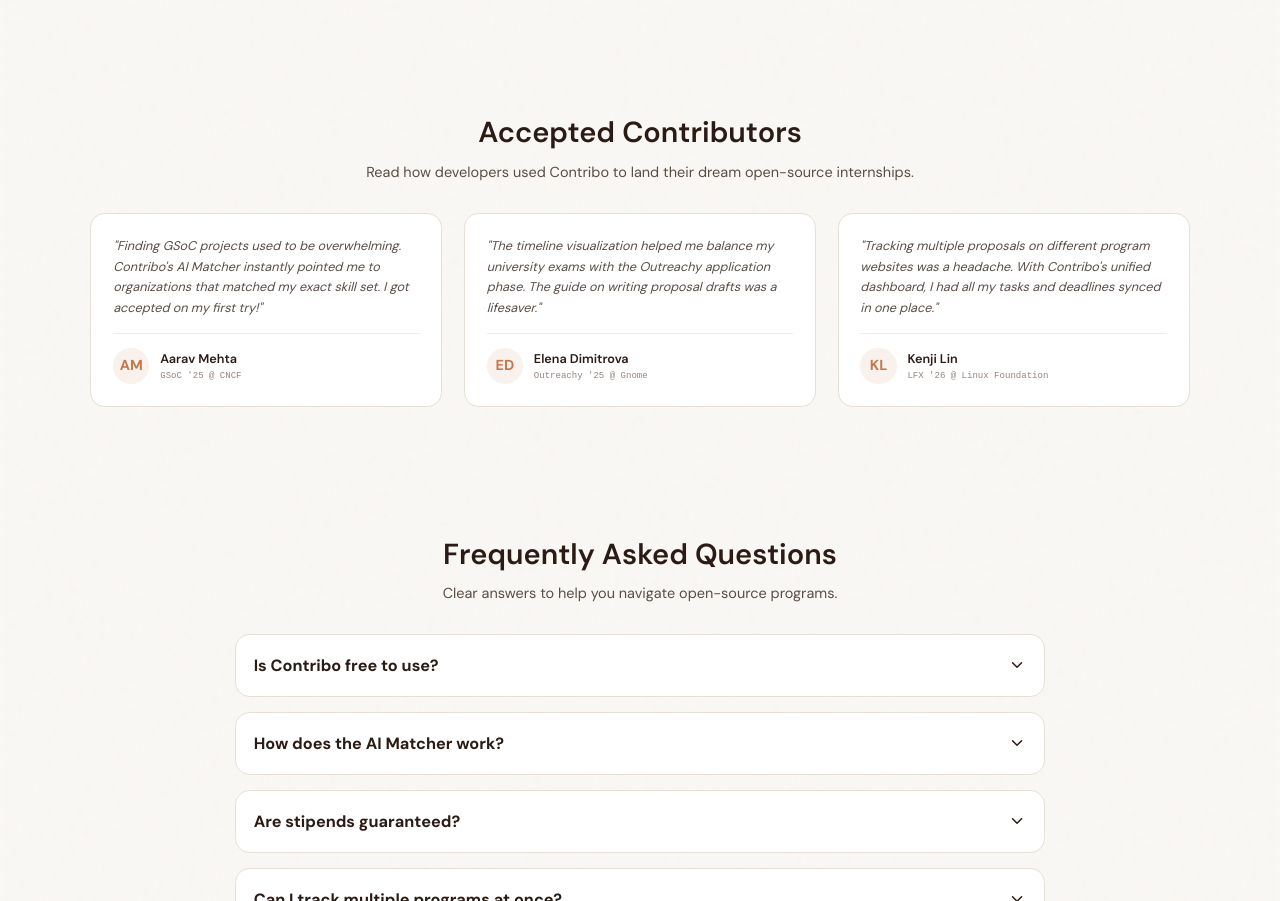
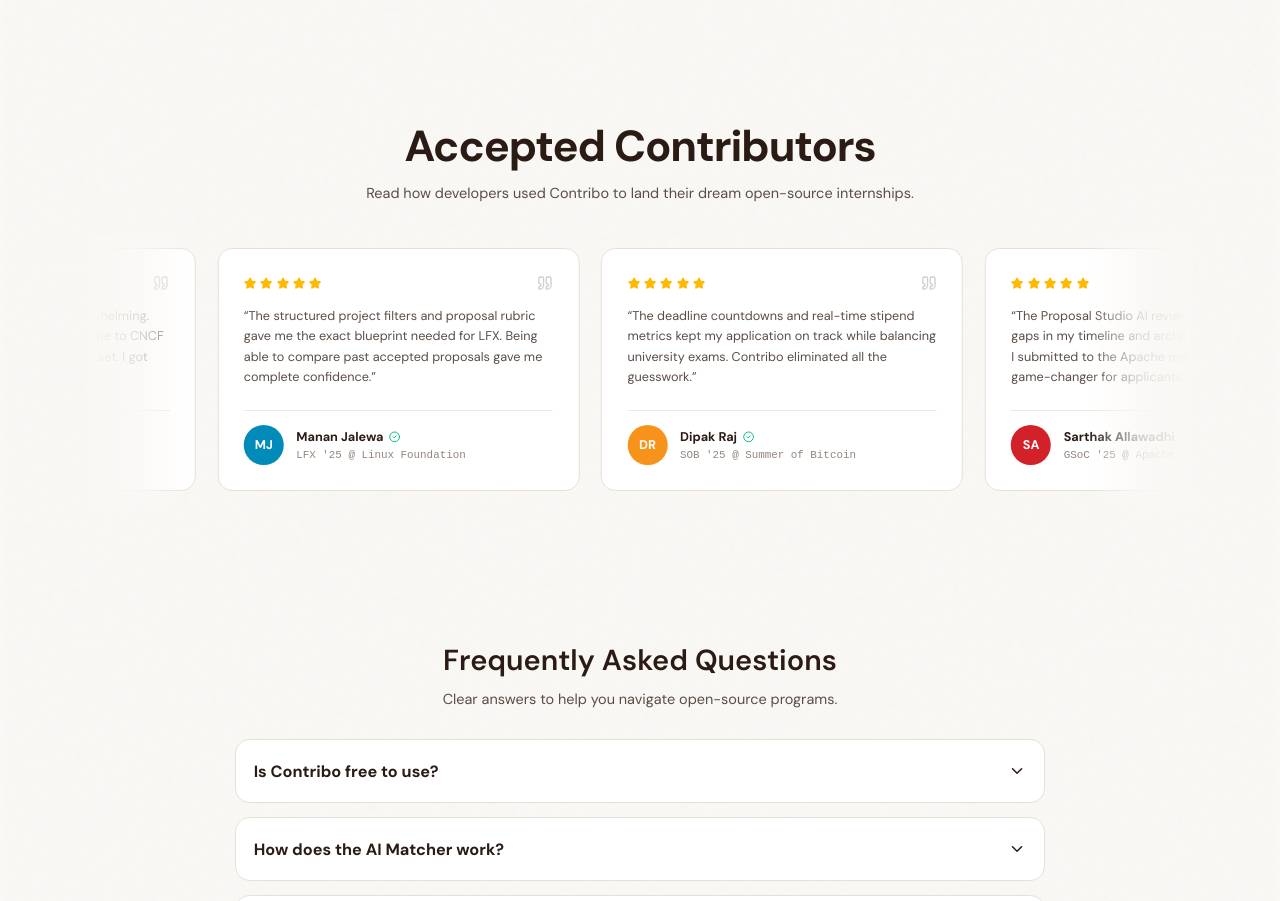
Before and after one commit to subhranshudash13-dotcom/Contribo, a Next.js app: page / in a window 1280 px wide. Shown: the part 5314-6215 px from the top of the page. Built offline with nearby package versions, Linux system fonts and the light colour scheme; no server answers; the database is empty.

Commit message:
feat(home): convert accepted contributors testimonials to infinite right-to-left moving marquee ticker

```diff
--- a/src/app/page.tsx
+++ b/src/app/page.tsx
@@ -26,6 +26,7 @@
   DeferredPopularOrgs,
   DeferredFaq,
 } from '@/components/home/HomeDeferredSections';
+import { ContributorTestimonials } from '@/components/home/ContributorTestimonials';
 import type { Program } from '../../types';
 
 const PROGRAM_IMAGES: Record<string, string> = {
@@ -474,75 +475,9 @@
         </section>
         </ScrollReveal>
 
-        {/* TESTIMONIALS — static, light */}
+        {/* TESTIMONIALS — Moving Marquee */}
         <ScrollReveal animation="fade">
-        <section className="space-y-8 py-4">
-          <div className="text-center max-w-2xl mx-auto space-y-3">
-            <h2 className="text-2xl sm:text-3xl font-heading font-semibold text-primary">
-              Accepted Contributors
-            </h2>
-            <p className="text-secondary text-sm sm:text-base leading-relaxed">
-              Read how developers used Contribo to land their dream open-source internships.
-            </p>
-          </div>
-
-          <div className="grid grid-cols-1 md:grid-cols-3 gap-6">
-            <div className="bg-surface border border-hairline rounded-2xl p-6 space-y-4 hover:border-accent/40 transition-all duration-300 flex flex-col justify-between">
-              <p className="text-secondary text-sm leading-relaxed italic">
-                &quot;Finding GSoC projects used to be overwhelming. Contribo&apos;s AI Matcher
-                instantly pointed me to organizations that matched my exact skill set. I got
-                accepted on my first try!&quot;
-              </p>
-              <div className="flex items-center gap-3 border-t border-hairline/60 pt-4 mt-auto">
-                <div className="w-10 h-10 rounded-full bg-accent/10 flex items-center justify-center font-bold text-accent">
-                  AM
-                </div>
-                <div>
-                  <h4 className="font-heading font-semibold text-sm text-primary">Aarav Mehta</h4>
-                  <p className="text-[10px] text-muted font-mono">GSoC &apos;25 @ CNCF</p>
-                </div>
-              </div>
-            </div>
-
-            <div className="bg-surface border border-hairline rounded-2xl p-6 space-y-4 hover:border-accent/40 transition-all duration-300 flex flex-col justify-between">
-              <p className="text-secondary text-sm leading-relaxed italic">
-                &quot;The timeline visualization helped me balance my university exams with the
-                Outreachy application phase. The guide on writing proposal drafts was a
-                lifesaver.&quot;
-              </p>
-              <div className="flex items-center gap-3 border-t border-hairline/60 pt-4 mt-auto">
-                <div className="w-10 h-10 rounded-full bg-accent/10 flex items-center justify-center font-bold text-accent">
-                  ED
-                </div>
-                <div>
-                  <h4 className="font-heading font-semibold text-sm text-primary">
-                    Elena Dimitrova
-                  </h4>
-                  <p className="text-[10px] text-muted font-mono">Outreachy &apos;25 @ Gnome</p>
-                </div>
-              </div>
-            </div>
-
-            <div className="bg-surface border border-hairline rounded-2xl p-6 space-y-4 hover:border-accent/40 transition-all duration-300 flex flex-col justify-between">
-              <p className="text-secondary text-sm leading-relaxed italic">
-                &quot;Tracking multiple proposals on different program websites was a headache. With
-                Contribo&apos;s unified dashboard, I had all my tasks and deadlines synced in one
-                place.&quot;
-              </p>
-              <div className="flex items-center gap-3 border-t border-hairline/60 pt-4 mt-auto">
-                <div className="w-10 h-10 rounded-full bg-accent/10 flex items-center justify-center font-bold text-accent">
-                  KL
-                </div>
-                <div>
-                  <h4 className="font-heading font-semibold text-sm text-primary">Kenji Lin</h4>
-                  <p className="text-[10px] text-muted font-mono">
-                    LFX &apos;26 @ Linux Foundation
-                  </p>
-                </div>
-              </div>
-            </div>
-          </div>
-        </section>
+          <ContributorTestimonials />
         </ScrollReveal>
 
         {/* FAQs — deferred */}
--- /dev/null
+++ b/src/components/home/ContributorTestimonials.tsx
@@ -0,0 +1,137 @@
+'use client';
+
+import React from 'react';
+import { Star, CheckCircle2, Quote } from 'lucide-react';
+
+interface Testimonial {
+  name: string;
+  initials: string;
+  program: string;
+  organization: string;
+  quote: string;
+  accentColor: string;
+}
+
+const TESTIMONIALS: Testimonial[] = [
+  {
+    name: 'Yash Rekhani',
+    initials: 'YR',
+    program: "GSoC '25",
+    organization: 'CNCF / Kubernetes',
+    quote:
+      "Finding GSoC projects used to be overwhelming. Contribo's AI Matcher instantly pointed me to CNCF repositories that matched my exact skill set. I got accepted on my first try!",
+    accentColor: '#326CE5',
+  },
+  {
+    name: 'Manan Jalewa',
+    initials: 'MJ',
+    program: "LFX '25",
+    organization: 'Linux Foundation',
+    quote:
+      "The structured project filters and proposal rubric gave me the exact blueprint needed for LFX. Being able to compare past accepted proposals gave me complete confidence.",
+    accentColor: '#008BB8',
+  },
+  {
+    name: 'Dipak Raj',
+    initials: 'DR',
+    program: "SOB '25",
+    organization: 'Summer of Bitcoin',
+    quote:
+      "The deadline countdowns and real-time stipend metrics kept my application on track while balancing university exams. Contribo eliminated all the guesswork.",
+    accentColor: '#F7931A',
+  },
+  {
+    name: 'Sarthak Allawadhi',
+    initials: 'SA',
+    program: "GSoC '25",
+    organization: 'Apache Software Foundation',
+    quote:
+      "The Proposal Studio AI review caught structural gaps in my timeline and architecture diagram before I submitted to the Apache maintainers. A total game-changer for applicants.",
+    accentColor: '#D22128',
+  },
+  {
+    name: 'Heet Kakaria',
+    initials: 'HK',
+    program: "ESoC '26",
+    organization: 'European Open Source & AI Hub',
+    quote:
+      "Tracking multiple proposals and deadlines across different program portals was a headache. With Contribo's unified dashboard, I had all my tasks synced in one place.",
+    accentColor: '#10B981',
+  },
+];
+
+export function ContributorTestimonials() {
+  // Triple the items for a seamless, glitch-free continuous loop
+  const marqueeItems = [...TESTIMONIALS, ...TESTIMONIALS, ...TESTIMONIALS];
+
+  return (
+    <section className="space-y-8 py-6 overflow-hidden relative" aria-label="Accepted Contributor Testimonials">
+      {/* Section Header */}
+      <div className="text-center max-w-2xl mx-auto space-y-3 px-4">
+        <h2 className="text-2xl sm:text-3xl lg:text-4xl font-heading font-bold text-primary tracking-tight">
+          Accepted Contributors
+        </h2>
+        <p className="text-secondary text-sm sm:text-base leading-relaxed">
+          Read how developers used Contribo to land their dream open-source internships.
+        </p>
+      </div>
+
+      {/* Marquee Wrapper with Edge Fade Gradients */}
+      <div className="relative w-full overflow-hidden group">
+        {/* Left Gradient Fade */}
+        <div className="absolute left-0 top-0 bottom-0 w-12 sm:w-28 bg-gradient-to-r from-page via-page/80 to-transparent z-10 pointer-events-none" />
+
+        {/* Right Gradient Fade */}
+        <div className="absolute right-0 top-0 bottom-0 w-12 sm:w-28 bg-gradient-to-l from-page via-page/80 to-transparent z-10 pointer-events-none" />
+
+        {/* Moving Ticker (Right to Left) with Pause-on-Hover */}
+        <div className="flex gap-6 animate-marquee-left pause-on-hover py-4 select-none">
+          {marqueeItems.map((item, index) => (
+            <div
+              key={`${item.name}-${index}`}
+              className="w-[340px] sm:w-[400px] shrink-0 bg-surface border border-hairline rounded-2xl p-6 sm:p-7 flex flex-col justify-between hover:border-accent/50 hover:shadow-lg transition-all duration-300 relative group/card"
+            >
+              {/* Top Quote Icon & 5-Star Rating */}
+              <div className="flex items-center justify-between mb-4">
+                <div className="flex items-center gap-1 text-amber-400">
+                  {[...Array(5)].map((_, i) => (
+                    <Star key={i} size={14} className="fill-amber-400 text-amber-400" />
+                  ))}
+                </div>
+                <Quote size={18} className="text-muted/40 group-hover/card:text-accent/60 transition-colors" />
+              </div>
+
+              {/* Quote Body */}
+              <p className="text-secondary text-sm leading-relaxed mb-6 font-normal">
+                &ldquo;{item.quote}&rdquo;
+              </p>
+
+              {/* Contributor Profile */}
+              <div className="flex items-center gap-3.5 border-t border-hairline/70 pt-4 mt-auto">
+                <div
+                  className="w-11 h-11 rounded-full flex items-center justify-center font-bold text-sm text-white shrink-0 shadow-xs"
+                  style={{
+                    backgroundColor: item.accentColor,
+                  }}
+                >
+                  {item.initials}
+                </div>
+                <div className="flex-1 min-w-0">
+                  <div className="flex items-center gap-1.5">
+                    <h4 className="font-heading font-bold text-sm text-primary truncate">
+                      {item.name}
+                    </h4>
+                    <CheckCircle2 size={13} className="text-emerald-500 shrink-0" title="Verified Contributor" />
+                  </div>
+                  <p className="text-xs text-muted font-mono truncate mt-0.5">
+                    {item.program} @ {item.organization}
+                  </p>
+                </div>
+              </div>
+            </div>
+          ))}
+        </div>
+      </div>
+    </section>
+  );
+}
```
